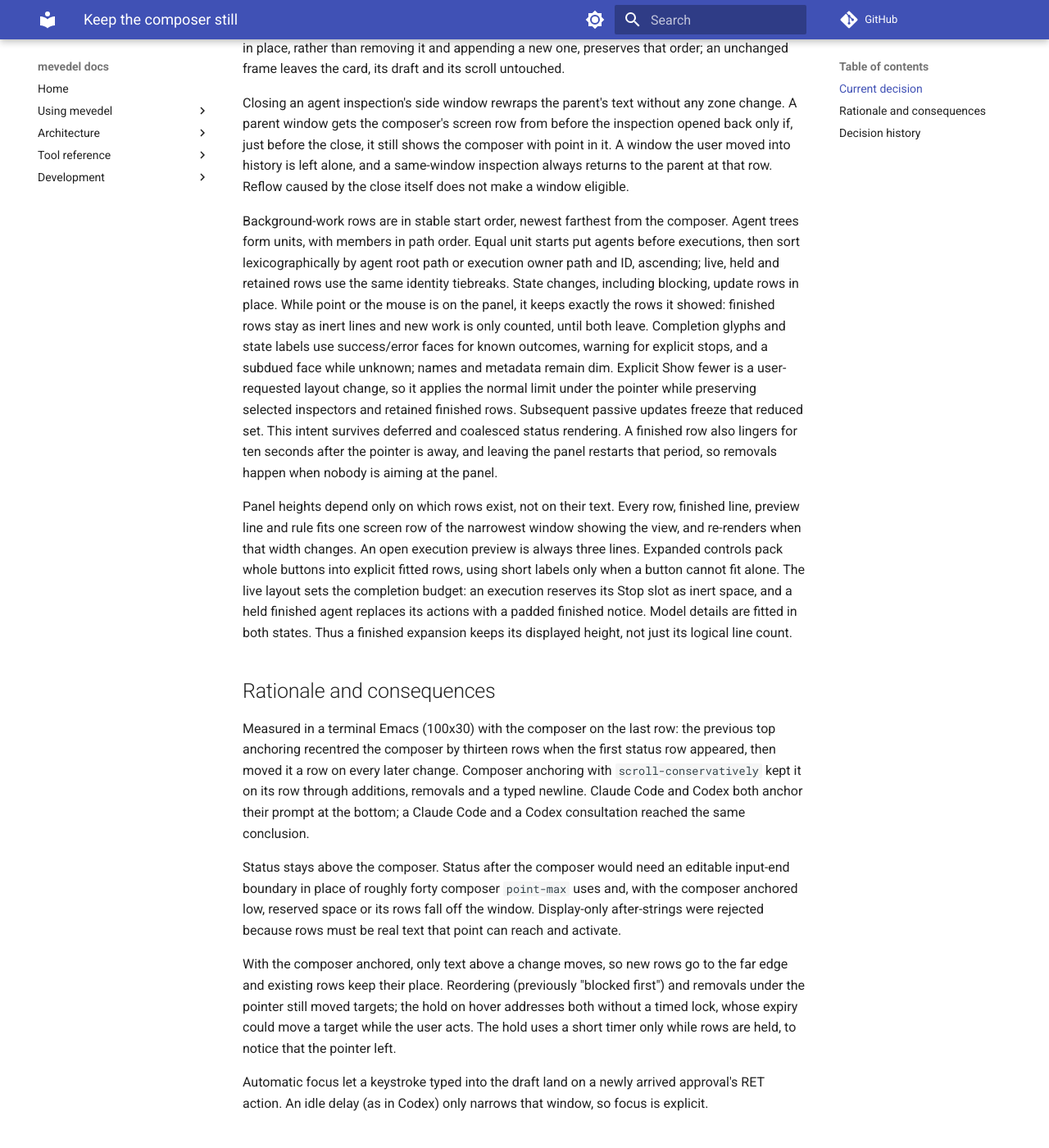
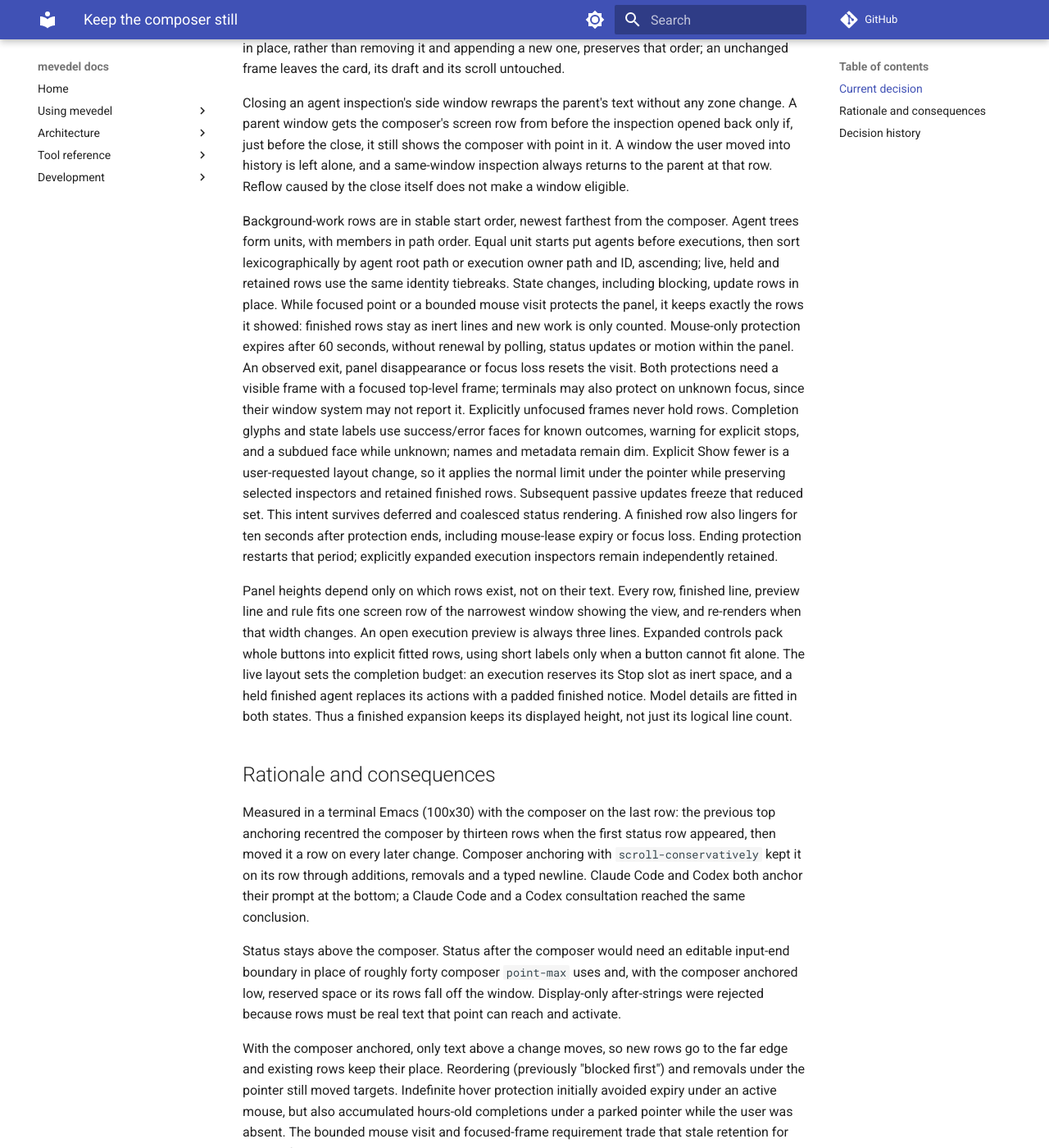
Before and after one commit to FrauH0lle/mevedel, an MkDocs documentation site: the page built from docs/adr/0126-keep-the-composer-still.md, in a window 1280 px wide and 1400 px high, scrolled down 2935 px. Shown: the whole window at 82% size. Built offline with MkDocs 1.6.1 and Material for MkDocs 9.7.7, drawn with Linux system fonts in a browser that asks for light colours; comment, search, counter and statistics services are not loaded; some of the changed text lies outside the part shown.

Commit message:
fix(view): Bound hover retention and preserve disclosure choices
Protect earlier-chat chrome without highlighting its trailing newlines.
Bound passive mouse visits so parked pointers cannot retain completions
indefinitely, and retain disclosure choices across background updates.

* mevedel-view-segments.el (mevedel-view-segments-chats-line): Limit hover
and action properties to the label and protect its insertion boundary.

* mevedel-view-execution.el (mevedel-view-execution--frame-focused-p)
(mevedel-view-execution--pointer-on-panel-p): Require frame attendance and
limit mouse visits to 60 seconds before the existing clearing grace.
(mevedel-view-execution-fragment, mevedel-view-execution-reset): Clear
mouse leases when the panel disappears or its state resets.

* mevedel-view-render.el (mevedel-view--tool-row-region): Retain complete
canonical tool metadata during targeted refreshes.
(mevedel-view-render--refresh-tool-row-now): Rebase visible child choices
before replacement.
(mevedel-view-render-insert-expanded-disclosure)
(mevedel-view-render-collapsed-disclosure): Keep normalized thinking
source bounds marker-backed.

* test/test-mevedel-view-execution.el:
* test/test-mevedel-view-render.el:
* test/test-mevedel-view-segments.el:
* test/test-mevedel-view-disclosure-events.el: Cover hover expiry, focus,
read-only boundaries, real background events, nested disclosure choices,
and composer text/point preservation with deterministic GUI fixtures.

* docs/view.md:
* docs/adr/0126-keep-the-composer-still.md: Document the implemented
protection and rendering contracts and the parked-pointer failure.

Validation: 840 focused Eask tests pass on the commit candidate; all 259
modules compile without warnings. Earlier broader validation passes
1,553 cases with one grammar-dependent skip, covered by the separate
115-case compiled graphical run. Graphical checks use simulated focus
and input with native JIT disabled; the full repository suite is not run.

```diff
--- a/docs/adr/0126-keep-the-composer-still.md
+++ b/docs/adr/0126-keep-the-composer-still.md
@@ -135,17 +135,22 @@
 put agents before executions, then sort lexicographically by agent root path or
 execution owner path and ID, ascending; live, held and retained rows use the
 same identity tiebreaks. State changes, including blocking, update rows in place.
-While point or the mouse is on the panel, it keeps exactly the rows it showed:
-finished rows stay as inert lines and new work is only counted, until both
-leave. Completion glyphs and state labels use success/error faces for known
+While focused point or a bounded mouse visit protects the panel, it keeps
+exactly the rows it showed: finished rows stay as inert lines and new work is
+only counted. Mouse-only protection expires after 60 seconds, without renewal
+by polling, status updates or motion within the panel. An observed exit, panel
+disappearance or focus loss resets the visit. Both protections need a visible
+frame with a focused top-level frame; terminals may also protect on unknown
+focus, since their window system may not report it. Explicitly unfocused frames
+never hold rows. Completion glyphs and state labels use success/error faces for known
 outcomes, warning for explicit stops, and a subdued face while unknown; names
 and metadata remain dim. Explicit Show fewer is a user-requested layout change,
 so it applies the normal limit under the pointer while preserving selected
 inspectors and retained finished rows. Subsequent passive updates freeze that
 reduced set. This intent survives deferred and coalesced status rendering.
-A finished row also lingers for ten seconds after the pointer is away, and
-leaving the panel restarts that period, so removals happen when nobody is
-aiming at the panel.
+A finished row also lingers for ten seconds after protection ends, including
+mouse-lease expiry or focus loss. Ending protection restarts that period;
+explicitly expanded execution inspectors remain independently retained.
 
 Panel heights depend only on which rows exist, not on their text. Every row,
 finished line, preview line and rule fits one screen row of the narrowest
@@ -174,16 +179,29 @@
 
 With the composer anchored, only text above a change moves, so new rows go to the
 far edge and existing rows keep their place. Reordering (previously "blocked
-first") and removals under the pointer still moved targets; the hold on hover
-addresses both without a timed lock, whose expiry could move a target while the
-user acts. The hold uses a short timer only while rows are held, to notice that
-the pointer left.
+first") and removals under the pointer still moved targets. Indefinite hover
+protection initially avoided expiry under an active mouse, but also accumulated
+hours-old completions under a parked pointer while the user was absent. The
+bounded mouse visit and focused-frame requirement trade that stale retention
+for expiry after a minute plus the existing grace period. Focused keyboard point
+and explicit execution inspection retain their intentional-reading protection.
+The same short timer, active only while rows are held, observes protection
+changes and expiry; no additional timer or motion tracking is needed.
 
 Automatic focus let a keystroke typed into the draft land on a newly arrived
 approval's RET action. An idle delay (as in Codex) only narrows that window, so
 focus is explicit.
 
 ## Decision history
+
+- **Bound passive pointer protection (2026-10-19).** The user reported many
+  hours-old completed rows after returning from a locked screen. Previously,
+  any mouse presence or window point held rows indefinitely, regardless of
+  frame focus. Passive mouse visits now last at most 60 seconds, then use the
+  ordinary ten-second grace, and unfocused frames cannot hold rows. Repeated
+  updates cannot renew the lease; observed exit, panel disappearance or focus
+  loss starts a new visit next time. Focused point and expanded execution
+  inspectors keep their independent protection.
 
 - **Explicit overflow reduction and outcome colors (2026-10-19).** Applying
   passive row freezing after Show fewer left every expanded row visible while
```
Also changed, not shown: docs/view.md (+34 -11 lines), 7 other files.
